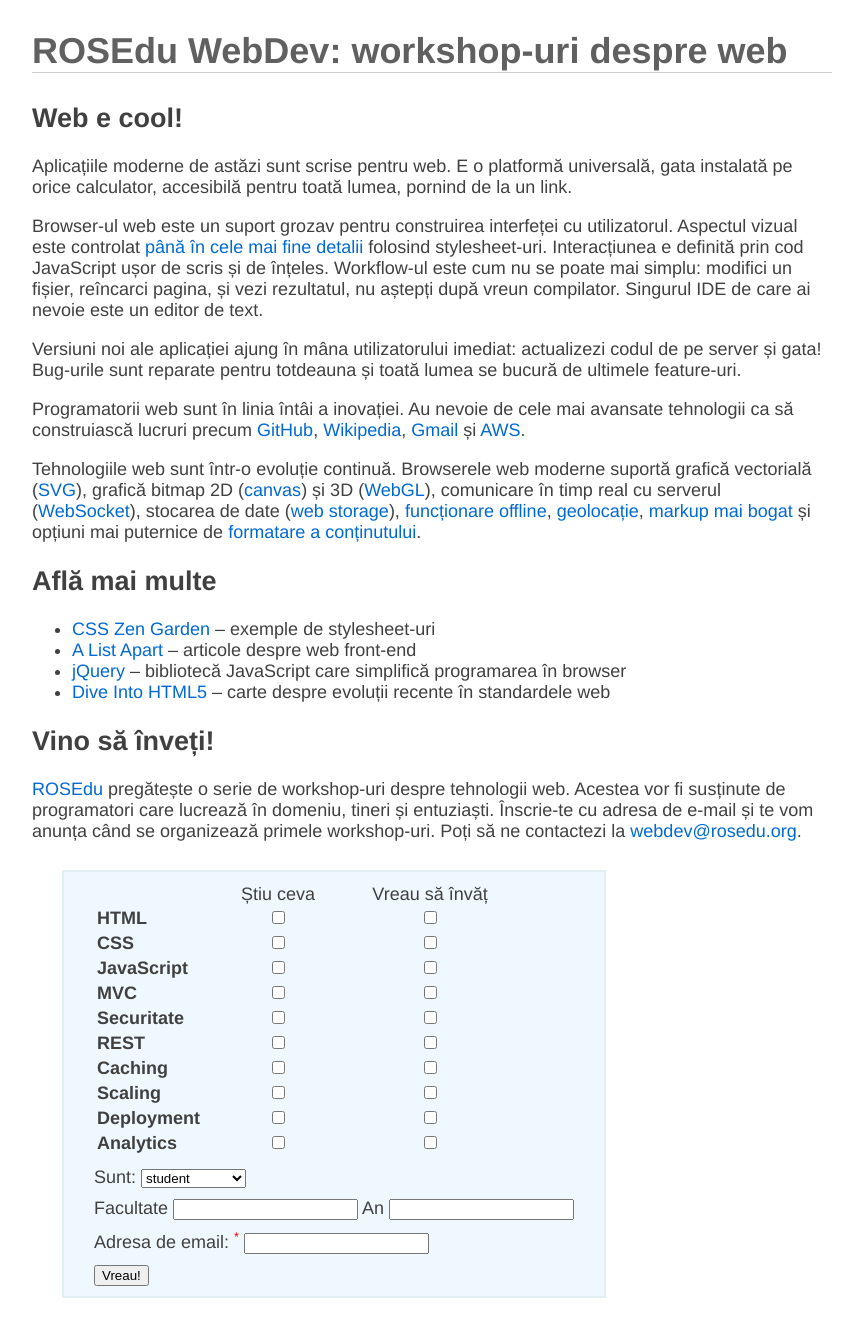
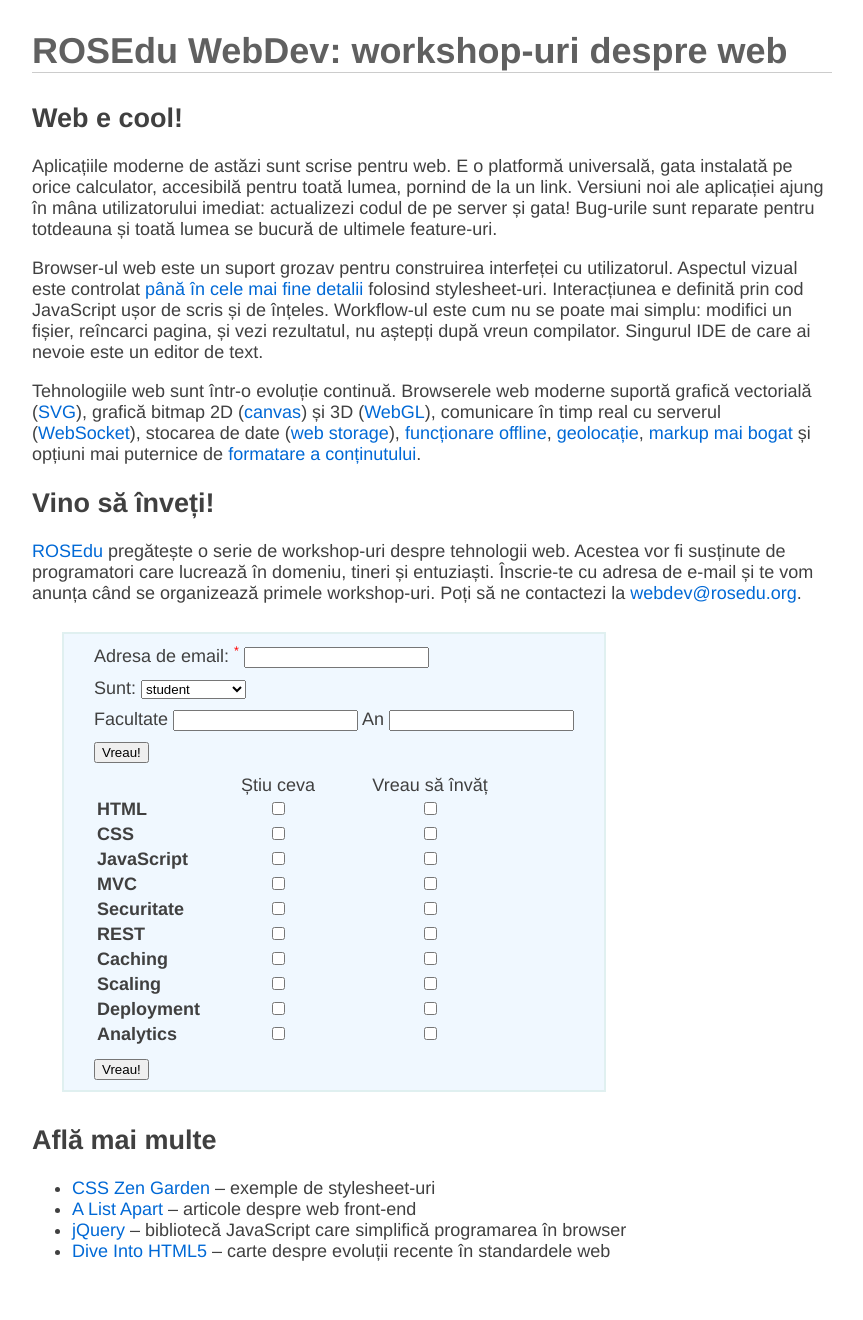
Before and after one commit to rosedu/web-workshops, a Flask app: page / in a window 1280 px wide. Shown: the top 1320 px of the page, without its empty margins (208-1071 px from the left). Run offline with Flask 2, Linux system fonts and the light colour scheme; some libraries are stand-ins or nearby versions.

Commit message:
simplify text, reorder stuff

```diff
--- a/templates/index.html
+++ b/templates/index.html
@@ -10,8 +10,11 @@
 
 <p>
   Aplicațiile moderne de astăzi sunt scrise pentru web. E o platformă
-  universală, gata instalată pe orice calculator, accesibilă pentru
-  toată lumea, pornind de la un link.
+  universală, gata instalată pe orice calculator, accesibilă pentru toată
+  lumea, pornind de la un link. Versiuni noi ale aplicației ajung în mâna
+  utilizatorului imediat: actualizezi codul de pe server și gata! Bug-urile
+  sunt reparate pentru totdeauna și toată lumea se bucură de ultimele
+  feature-uri.
 </p>
 
 <p>
@@ -25,12 +28,7 @@
   editor de text.
 </p>
 
-<p>
-  Versiuni noi ale aplicației ajung în mâna utilizatorului imediat:
-  actualizezi codul de pe server și gata! Bug-urile sunt reparate pentru
-  totdeauna și toată lumea se bucură de ultimele feature-uri.
-</p>
-
+{#
 <p>
   Programatorii web sunt în linia întâi a inovației. Au nevoie de cele
   mai avansate tehnologii ca să construiască lucruri precum
@@ -39,6 +37,7 @@
   <a href="https://mail.google.com/">Gmail</a>
   și <a href="http://aws.amazon.com/">AWS</a>.
 </p>
+#}
 
 <p>
   Tehnologiile web sunt într-o evoluție continuă. Browserele web moderne
@@ -60,19 +59,6 @@
   a conținutului</a>.
 </p>
 
-<h2>Află mai multe</h2>
-
-<ul>
-  <li><a href="http://www.csszengarden.com/">CSS Zen Garden</a> –
-  exemple de stylesheet-uri</li>
-  <li><a href="http://www.alistapart.com/">A List Apart</a> – articole
-  despre web front-end</li>
-  <li><a href="http://jquery.com/">jQuery</a> – bibliotecă JavaScript
-  care simplifică programarea în browser</li>
-  <li><a href="http://diveintohtml5.info/">Dive Into HTML5</a> – carte
-  despre evoluții recente în standardele web</li>
-</ul>
-
 
 <h2>Vino să înveți!</h2>
 
@@ -88,4 +74,18 @@
 
 {% include 'signup-form.html' %}
 
+
+<h2>Află mai multe</h2>
+
+<ul>
+  <li><a href="http://www.csszengarden.com/">CSS Zen Garden</a> –
+  exemple de stylesheet-uri</li>
+  <li><a href="http://www.alistapart.com/">A List Apart</a> – articole
+  despre web front-end</li>
+  <li><a href="http://jquery.com/">jQuery</a> – bibliotecă JavaScript
+  care simplifică programarea în browser</li>
+  <li><a href="http://diveintohtml5.info/">Dive Into HTML5</a> – carte
+  despre evoluții recente în standardele web</li>
+</ul>
+
 {% endblock %}
--- a/templates/signup-form.html
+++ b/templates/signup-form.html
@@ -1,34 +1,11 @@
 <form action="/signup" method="post" name="signup" class="signup">
 
 <ul class="form-layout">
+
   <li>
-    <table id="form-topics">
-
-      <thead>
-        <th></th>
-        <td>Știu ceva</td>
-        <td>Vreau să învăț</td>
-      </thead>
-
-      {% for topic in topics %}
-      <tr>
-        <th>{{ topic }}</th>
-        <td>
-          <label>
-            <input type="checkbox" name="topic-stiu"
-                   value="{{ topic|lower }}">
-          </label>
-        </td>
-        <td>
-          <label>
-            <input type="checkbox" name="topic-vreau"
-                   value="{{ topic|lower }}">
-          </label>
-        </td>
-      </tr>
-      {% endfor %}
-
-    </table>
+    <label for="form-email">Adresa de email:</label>
+    <span class="required-field">*</span>
+    <input id="form-email" name="email">
   </li>
 
   <li>
@@ -65,9 +42,37 @@
   </li>
 
   <li>
-    <label for="form-email">Adresa de email:</label>
-    <span class="required-field">*</span>
-    <input id="form-email" name="email">
+    <input type="submit" value="Vreau!">
+  </li>
+
+  <li>
+    <table id="form-topics">
+
+      <thead>
+        <th></th>
+        <td>Știu ceva</td>
+        <td>Vreau să învăț</td>
+      </thead>
+
+      {% for topic in topics %}
+      <tr>
+        <th>{{ topic }}</th>
+        <td>
+          <label>
+            <input type="checkbox" name="topic-stiu"
+                   value="{{ topic|lower }}">
+          </label>
+        </td>
+        <td>
+          <label>
+            <input type="checkbox" name="topic-vreau"
+                   value="{{ topic|lower }}">
+          </label>
+        </td>
+      </tr>
+      {% endfor %}
+
+    </table>
   </li>
 
   <li>
```
